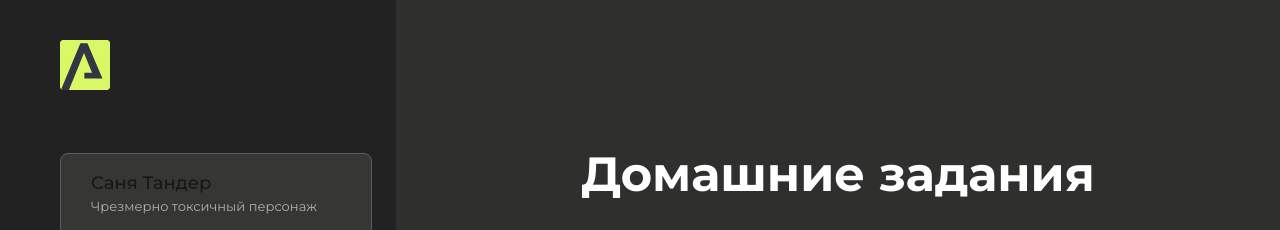
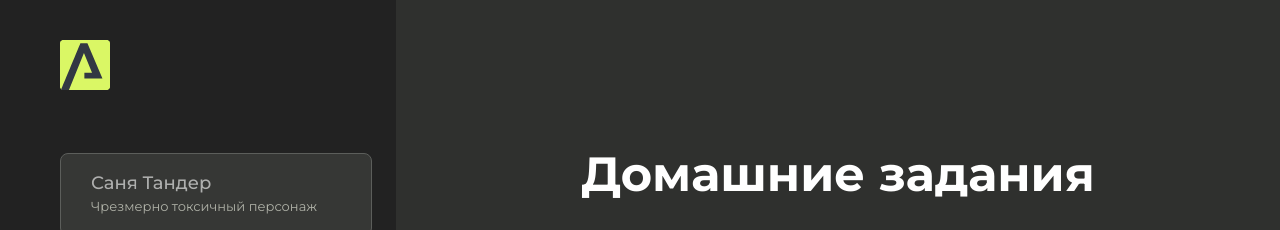
Before and after one commit to ThunDer104/thunder-hw, a plain HTML site: page index.html in a window 1280 px wide. Shown: the top 230 px of the page. Drawn offline with Linux system fonts and the light colour scheme.

Commit message:
Update style.css

```diff
--- a/src/style.css
+++ b/src/style.css
@@ -87,7 +87,8 @@ body.overflow {
 }
 
 .sidebar__name {
-    color:#161814;
+    color: #fff;
+    opacity: 0.6;
     font-size: 18px;
     font-weight: 500;
     margin-bottom: 6px;
```
